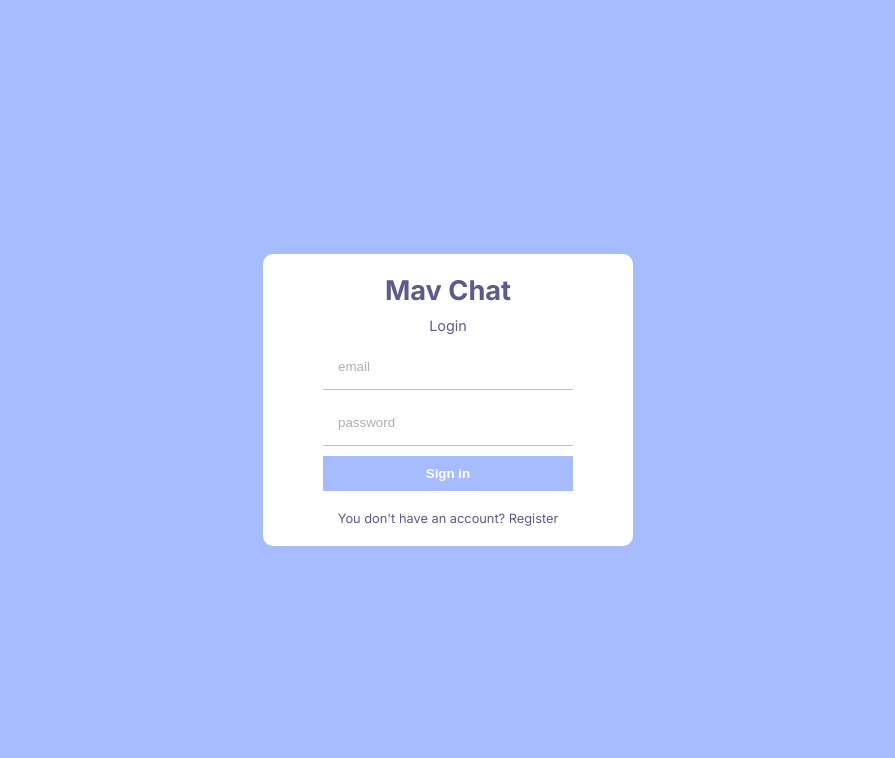
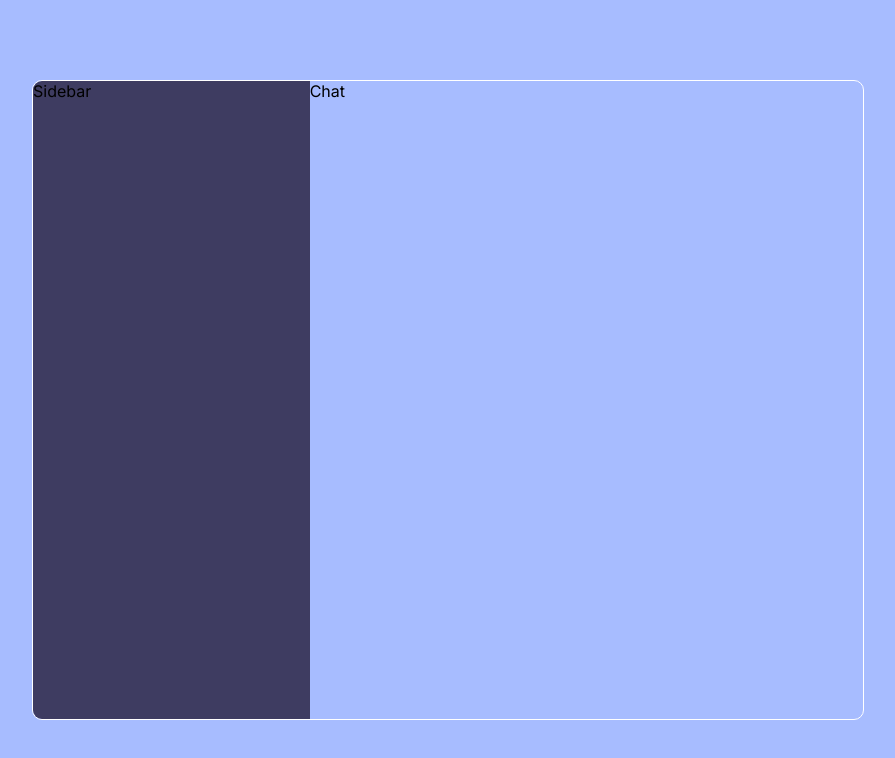
Before and after one commit to mavSeneris/mavChat, a React (Vite) app: page / in a window 1280 px wide. Shown: the top 758 px of the page, without its empty margins (192-1087 px from the left). Built offline with nearby package versions, Linux system fonts and the light colour scheme.

Commit message:
adding styling to home page sidebar component.

```diff
--- a/src/App.jsx
+++ b/src/App.jsx
@@ -1,5 +1,6 @@
 import Register from "./pages/Register"
 import Login from "./pages/Login"
+import Home from "./pages/Home"
 
 import "./style.scss"
 
@@ -8,7 +9,8 @@ function App() {
   return (
     <div className="App">
       {/* <Register /> */}
-      <Login />
+      {/* <Login /> */}
+      <Home />
     </div>
   )
 }
--- /dev/null
+++ b/src/components/Chat.jsx
@@ -0,0 +1,9 @@
+import React from 'react'
+
+export default function Chat() {
+  return (
+    <div className='chat'>
+      Chat
+    </div>
+  )
+}
--- /dev/null
+++ b/src/components/Sidebar.jsx
@@ -0,0 +1,9 @@
+import React from 'react'
+
+export default function Sidebar() {
+  return (
+    <div className='sidebar'>
+      Sidebar
+    </div>
+  )
+}
--- a/src/pages/Home.jsx
+++ b/src/pages/Home.jsx
@@ -0,0 +1,16 @@
+import React from 'react'
+import Sidebar from '../components/Sidebar'
+import Chat from '../components/Chat'
+
+
+export default function Home() {
+    return (
+        <div className='home'>
+            <div className='container'>
+                <Sidebar />
+                <Chat />
+            </div>
+
+        </div>
+    )
+}
--- a/src/style.scss
+++ b/src/style.scss
@@ -1,5 +1,6 @@
 // *color pallete:
-$bg-color: #a7bcff;
+$bg-color-light: #a7bcff;
+$bg-color-dark: #3e3c61;
 $light-color: #8da4f1;
 $neutral-white: white;
 $text-color: #5d5b8d;
@@ -54,7 +55,7 @@ img {
 
 // *REGISTER PAGE:
 .formContainer {
-    background-color: $bg-color;
+    background-color: $bg-color-light;
     height: 100vh;
     display: flex;
     justify-content: center;
@@ -92,7 +93,7 @@ img {
                 border: none;
                 width: 250px;
                 outline: none;
-                border-bottom: 1px solid $bg-color;
+                border-bottom: 1px solid $bg-color-light;
 
                 &::placeholder {
                     color: rgb(175, 175, 175);
@@ -118,7 +119,7 @@ img {
 
 
             button {
-                background-color: $bg-color;
+                background-color: $bg-color-light;
                 padding: 10px;
                 color: $neutral-white;
                 font-weight: 600;
@@ -139,3 +140,32 @@ img {
 
 
 // * --- *
+
+// * Home page:
+.home {
+    background-color: $bg-color-light;
+    height: 100vh;
+    display: flex;
+    justify-content: center;
+    align-items: center;
+
+    .container {
+        display: flex;
+        border: 1px solid white ;
+        width: 65%;
+        height: 80%;
+        border-radius: 10px;
+        overflow: hidden;
+        .sidebar{
+            flex: 1;
+            background-color: $bg-color-dark;
+        }
+
+        .chat{
+            flex: 2;
+        }
+    }
+
+}
+
+// * --- *
```
Also changed, not shown: src/components/Chats.jsx (added), src/components/Input.jsx (added), src/components/Messages.jsx (added), src/components/Navbar.jsx (added), src/components/Search.jsx (added).
